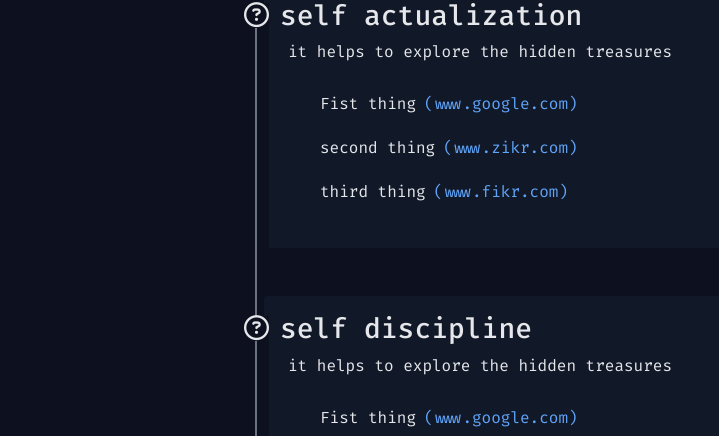
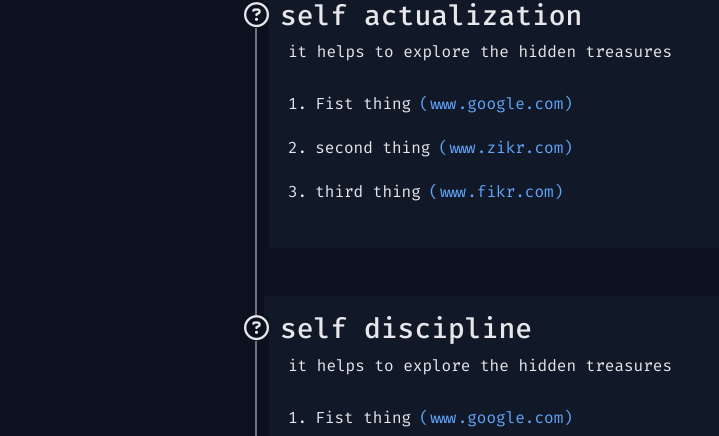
Before and after one commit to hamid1882/tiny-school-clone, a React (Create React App) app: page /skills/growth in a window 1280 px wide. Shown: the part 364-800 px from the top of the page, without its empty margins (0-719 px from the left). Built offline with nearby package versions, Linux system fonts and the light colour scheme.

Commit message:
ui fixes

```diff
--- a/src/Components/Learn/Growth.js
+++ b/src/Components/Learn/Growth.js
@@ -22,10 +22,11 @@ const Growth = () => {
                   <i class="process far fa-question-circle"></i>
                   <h3>{data.heading}</h3>
                   <div className="mx-2">{data.sub_heading}</div>
-                  <ol className="overflow-hidden my-3">
+                  <div className="overflow-hidden my-3">
                     {data.steps.map((ref) => {
                       return (
-                        <li className="d-md-flex gap-2 align-items-center p-1 m-1">
+                        <div className="d-md-flex gap-2 align-items-center p-1 m-1">
+                          <span>{ref.index}.</span>
                           <span>{ref.name}</span>
                           <div className="py-1">
                             <a
@@ -37,10 +38,10 @@ const Growth = () => {
                               ({ref.website})
                             </a>
                           </div>
-                        </li>
+                        </div>
                       );
                     })}
-                  </ol>
+                  </div>
                 </div>
               );
             })}
```
Also changed, not shown: src/Styles/Styles.scss (line endings or trailing spaces).
